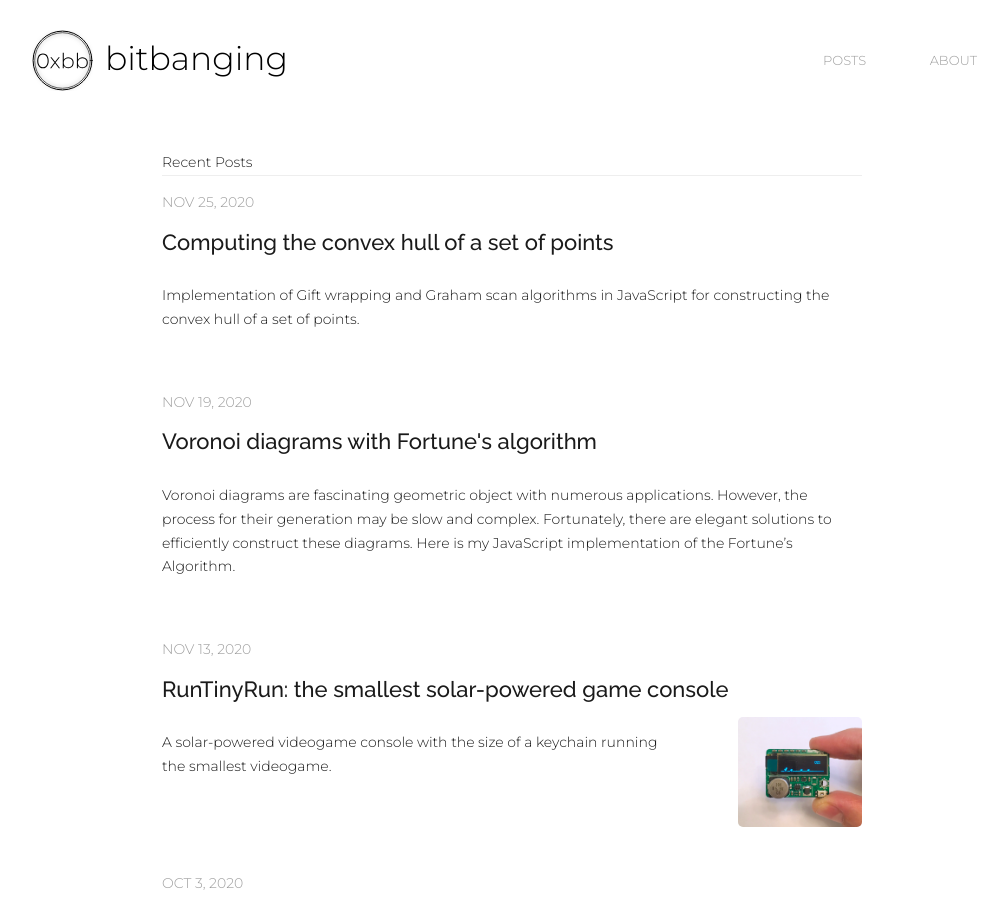
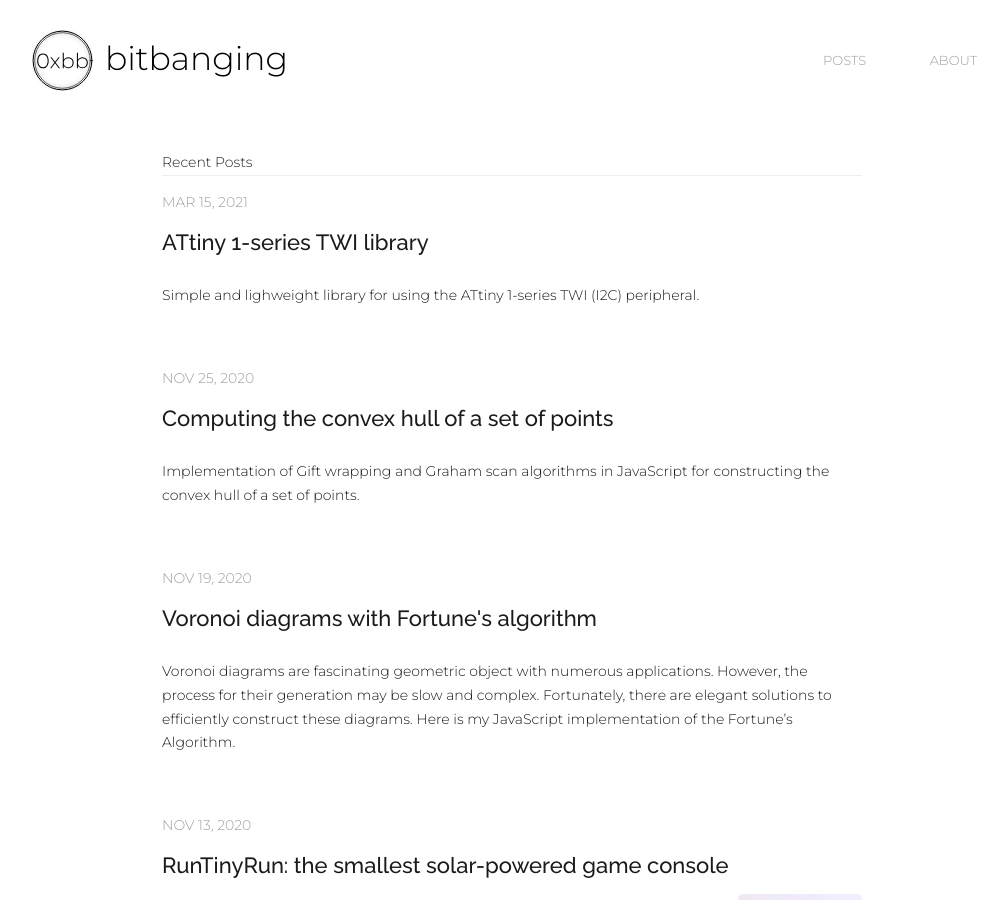
Before and after one commit to ridoluc/ridoluc.github.io, a Jekyll site: the page built from index.markdown, in a window 1280 px wide and 900 px high. Shown: the whole window, without its empty margins (128-1133 px from the left). Built offline with Jekyll 4.4.1, drawn with Linux system fonts in a browser that asks for light colours; comment, search, counter and statistics services are not loaded; some of the changed lines change nothing that is shown.

Commit message:
new post

````diff
--- a/_config.yml
+++ b/_config.yml
@@ -21,7 +21,7 @@
 title: bitbanging
 email: lr@bitbanging.space
 description: "A space to share notes and ideas mixing programming, mathematics and electronics."
-tagline: "Programming, electronics and maths notes"
+tagline: "Programming and electronics notes"
 baseurl: "" # the subpath of your site, e.g. /blog
 url: "http://www.bitbanging.space" # the base hostname & protocol for your site, e.g. http://example.com
 #twitter_username: jekyllrb
--- /dev/null
+++ b/_posts/2021-03-15-ATtiny-1-series-I2C-library.markdown
@@ -0,0 +1,358 @@
+---
+layout: post
+title: "ATtiny 1-series TWI library"
+description: "Simple library for using the I2C (or TWI) peripherals of ATtiny 0-series and 1-series. I2C library for ATtiny412, ATtiny817."
+date: 2021-03-15 12:00:00 +0000
+tags: circuit attiny412 i2c
+#slug: "--"
+# usemathjax: true
+# featured_img: "/assets/img/RunTiny/RunTiny_game_copy.jpg"
+---
+
+Simple and lighweight library for using the ATtiny 1-series TWI (I2C) peripheral.
+<!-- excer -->
+{: .abstr}
+
+## Intro
+Many sensor ICs, displays and other microcontrollers can be connected by I2C[^1] (or TWI - Two Wire Interface) using just two wires for clock and data. It's a convenient method of connecting multiple devices on a serial protocol and a must-have knowledge for electronic projects.
+
+Most of the newest microcontrollers offer dedicated peripherals to manage this interface efficiently. Despite most of the operations are implemented in hardware, the user still needs to take care of some actions with software.
+
+I like to be familiar with the code I'm using and fully understand the basic functioning. I wrote my TWI master library[^3] that I will briefly explain below.
+
+I tested this on an ATtiny412[^2] but it should work for most devices of the ATtiny 0 and 1-series families. The entire code is at the end of the page.
+
+## Usage
+The library is simple to use:
+### 1. Initialize the peripheral
+First initialize the TWI peripheral with
+```
+TWI_Init()
+```
+### 2. Start the transmission
+Start the transmission by writing the slave address on the bus with the read/write bit
+```
+TWI_InitTransmission(SLAVE_ADDR, TWI_WRITE); // for writing
+TWI_InitTransmission(SLAVE_ADDR, TWI_READ); // for reading
+```
+
+### 3. Read / Write
+Read or write data on bus with the following functions:
+```
+// Write one byte
+TWI_SendByte(uint8_t data);
+// Write N bytes
+TWI_SendN(uint8_t *pData, uint8_t len);
+// Read one byte
+TWI_ReadByte(uint8_t *data);
+// Read N bytes
+TWI_ReadN(uint8_t *pData, uint8_t len);
+```
+these functions return the number of bytes read or written.
+
+### 4. Stop the transmission
+End with
+```
+TWI_EndSession();
+```
+
+## More details
+
+### Initialization
+The TWI peripheral is initialized by setting the bus clock frequency and then writing the enable bit. At this point, the status needs to be set in idle mode.
+```
+void TWI_Init(void)
+{
+    /* Select I2C pins PA1/PA2 */
+    // PORTA_DIR = PIN1_bm |PIN2_bm;
+
+    /* Master Baud Rate Control */
+    TWI0.MBAUD = TWI_BAUD;
+
+    /* Enable TWI */
+    TWI0.MCTRLA = TWI_ENABLE_bm;
+
+    /* Set bus state idle */
+    TWI0.MSTATUS = TWI_BUSSTATE_IDLE_gc;
+}
+```
+
+### Start the session
+The communication is started by writing the slave address in the register together with the final bit indicating if the master wishes to read or write.
+```
+TWI0.MADDR = (address<<1) | dir;
+```
+The microcontroller will take care of transmitting the address and the software just needs to check if the slave acknowledged the address and hance is available for the communication.
+This is done by reading on the status register the flags for read and write operations completion and bus errors.
+
+```
+    do
+    {
+        if(TWI0.MSTATUS & (TWI_WIF_bm | TWI_RIF_bm))
+        {
+            state = TWI_READY;
+        }
+        else if(TWI0.MSTATUS & (TWI_BUSERR_bm | TWI_ARBLOST_bm))
+        {
+            /* get here only in case of bus error or arbitration lost */
+            state = TWI_ERROR;
+        }
+    } while(!state);
+```
+
+### Sending data
+Sending one byte of data is done simply by writing the data into the TWI register master data MDATA:
+```
+uint8_t TWI_SendByte(uint8_t data)
+{
+    TWI0.MDATA = data;
+    return RX_acked();
+}
+```
+if the slave acknowledges the data reception, one more byte can be transmitted. The microcontroller will automatically issue a repeated start.
+
+### Reading data
+Reading data is done is a similar fashion by reading the data inside the `TWI0.MDATA` register.
+
+```
+uint8_t TWI_ReadByte(uint8_t *pData)
+{
+    if(TWI_GetStatus() == TWI_READY)
+    {
+        *pData = TWI0.MDATA;
+        return 1;
+    }
+    else return 0;
+}
+```
+
+### Ending the transmission
+To issue a stop condition the CMD bits in MCRTLB register must be written:
+```
+    TWI0.MCTRLB = TWI_MCMD_STOP_gc;
+```
+## Conclusion
+This is a basic interface for the TWI protocol. Nevertheless, it's functioning, simple to use and very lightweight - something valuable to me since I mostly use microcontrollers with limited space.
+Following the same logic, it's easy to adapt the code to other microcontrollers. I hope this could help someone writing a custom library to use this fundamental tool.
+
+## Complete code
+### TWI.h
+```
+#ifndef _TWI_
+#define _TWI_
+
+#include <avr/io.h>
+#include <stdint.h>
+
+#define TWI_SCL_FREQ 100000
+
+#define TWI_BAUD ((((float) F_CPU / (float) TWI_SCL_FREQ) - 10)/2)
+
+
+typedef enum {
+    TWI_INIT = 0,
+    TWI_READY,
+    TWI_ERROR
+} TWI_Status;
+
+typedef enum{
+    TWI_WRITE = 0,
+    TWI_READ = 1
+} TWI_Direction;
+
+void    TWI_Init(void);
+uint8_t TWI_InitTransmission(uint8_t address, TWI_Direction dir);
+uint8_t TWI_SendByte(uint8_t data);
+uint8_t TWI_SendN(uint8_t *pData, uint8_t len);
+uint8_t TWI_ReadByte(uint8_t *data);
+uint8_t TWI_ReadN(uint8_t *pData, uint8_t len);
+uint8_t TWI_SendData(uint8_t address, uint8_t *pData, uint8_t len);
+uint8_t TWI_GetData(uint8_t address, uint8_t *pData, uint8_t len);
+void    TWI_EndSession(void);
+
+
+#endif
+```
+
+### TWI.c
+```
+#include <TWI.h>
+
+void TWI_Init(void)
+{
+    /* Select I2C pins PA1/PA2 */
+    // PORTA_DIR = PIN1_bm |PIN2_bm;
+
+    /* Master Baud Rate Control */
+    TWI0.MBAUD = TWI_BAUD;
+
+    /* Enable TWI */
+    TWI0.MCTRLA = TWI_ENABLE_bm;
+
+    /* Initialize the address register */
+    TWI0.MADDR = 0x00;
+
+    /* Initialize the data register */
+    TWI0.MDATA = 0x00;
+
+    /* Set bus state idle */
+    TWI0.MSTATUS = TWI_BUSSTATE_IDLE_gc;
+}
+
+static TWI_Status TWI_GetStatus(void)
+{
+    TWI_Status state = TWI_INIT;
+    do
+    {
+        if (TWI0.MSTATUS & (TWI_WIF_bm | TWI_RIF_bm))
+        {
+            state = TWI_READY;
+        }
+        else if (TWI0.MSTATUS & (TWI_BUSERR_bm | TWI_ARBLOST_bm))
+        {
+            /* get here only in case of bus error or arbitration lost */
+            state = TWI_ERROR;
+        }
+    } while (!state);
+
+    return state;
+}
+
+/* Returns 1 if the slave acknowleged the receipt and 0 if not */
+static uint8_t RX_acked(void)
+{
+    // Actual status of the line O means ACK - 1 means NACK. Therefore ! MSTATUS bit
+    return (!(TWI0.MSTATUS & TWI_RXACK_bm));
+}
+
+/* Returns 1 if address is ACKed */
+uint8_t TWI_InitTransmission(uint8_t address, TWI_Direction dir)
+{
+    /* transmit the slave address */
+    TWI0.MADDR = (address << 1) | dir;
+    return ((TWI_GetStatus() == TWI_READY) && RX_acked());
+}
+
+/* Returns 1 if address is ACKed */
+uint8_t TWI_SendByte(uint8_t data)
+{
+    TWI0.MDATA = data;
+    return RX_acked();
+}
+
+/* Returns how many bytes have been sent, -1 means bus error */
+uint8_t TWI_SendN(uint8_t *pData, uint8_t len)
+{
+    uint8_t retVal = 0;
+
+    if ((len != 0) && (pData != 0))
+    {
+        while (len--)
+        {
+            TWI0.MDATA = *pData;
+            if ((TWI_GetStatus() == TWI_READY) && RX_acked())
+            {
+                retVal++;
+                pData++;
+                continue;
+            }
+            else // did not get ACK after slave address
+            {
+                break;
+            }
+        }
+    }
+
+    return retVal;
+}
+
+/* Returns how many bytes have been sent, -1 means bus error*/
+uint8_t TWI_SendData(uint8_t address, uint8_t *pData, uint8_t len)
+{
+
+    if (!TWI_InitTransmission(address, TWI_WRITE))
+        return ((uint8_t)-1);
+
+    return TWI_SendN(pData, len);
+}
+
+/* Returns how many bytes have been read */
+uint8_t TWI_ReadByte(uint8_t *pData)
+{
+    if (TWI_GetStatus() == TWI_READY)
+    {
+        *pData = TWI0.MDATA;
+        return 1;
+    }
+    else
+        return 0;
+}
+
+/* Returns how many bytes have been read */
+uint8_t TWI_ReadN(uint8_t *pData, uint8_t len)
+{
+    uint8_t retVal = 0;
+
+    if ((len != 0) && (pData != 0)) // if pointer is initialized
+    {
+        while (len--)
+        {
+            if (TWI_GetStatus() == TWI_READY)
+            {
+                *pData = TWI0.MDATA;
+                TWI0.MCTRLB = (len == 0) ? TWI_ACKACT_bm | TWI_MCMD_STOP_gc : TWI_MCMD_RECVTRANS_gc;
+                retVal++;
+                pData++;
+                continue;
+            }
+            else
+                break;
+        }
+    }
+
+    return retVal;
+}
+
+/* Returns how many bytes have been received, -1 means NACK at address */
+uint8_t TWI_GetData(uint8_t address, uint8_t *pData, uint8_t len)
+{
+    uint8_t retVal = (uint8_t)-1;
+
+    if (!TWI_InitTransmission(address, TWI_READ))
+        return retVal;
+
+    retVal = 0;
+    if ((len != 0) && (pData != 0))
+    {
+        while (len--)
+        {
+            if (TWI_GetStatus() == TWI_READY)
+            {
+                *pData = TWI0.MDATA;
+                TWI0.MCTRLB = (len == 0) ? TWI_ACKACT_bm | TWI_MCMD_STOP_gc : TWI_MCMD_RECVTRANS_gc;
+                retVal++;
+                pData++;
+                continue;
+            }
+            else
+                break;
+        }
+    }
+
+    return retVal;
+}
+
+void TWI_EndSession(void)
+{
+    TWI0.MCTRLB = TWI_MCMD_STOP_gc;
+}
+```
+
+## Other posts you may be interested in
+- [Programming the ATtiny 1-series]({%post_url 2020-09-27-Programming-attiny-1-series%})
+- [Bit Bang I2C protocol]({%post_url 2020-02-10-bitbang-i2c%})
+
+## References
+[^1]: Wikipedia page for [I2C](https://en.wikipedia.org/wiki/I%C2%B2C)
+[^2]: [Datasheet](https://ww1.microchip.com/downloads/en/DeviceDoc/ATtiny212-214-412-414-416-DataSheet-DS40002287A.pdf) for the ATtiny412
+[^3]: Atmel [example code](https://github.com/microchip-pic-avr-examples/avr128da48-cnano-i2c-send-receive-mplabx) for the I2C protocol.
````
